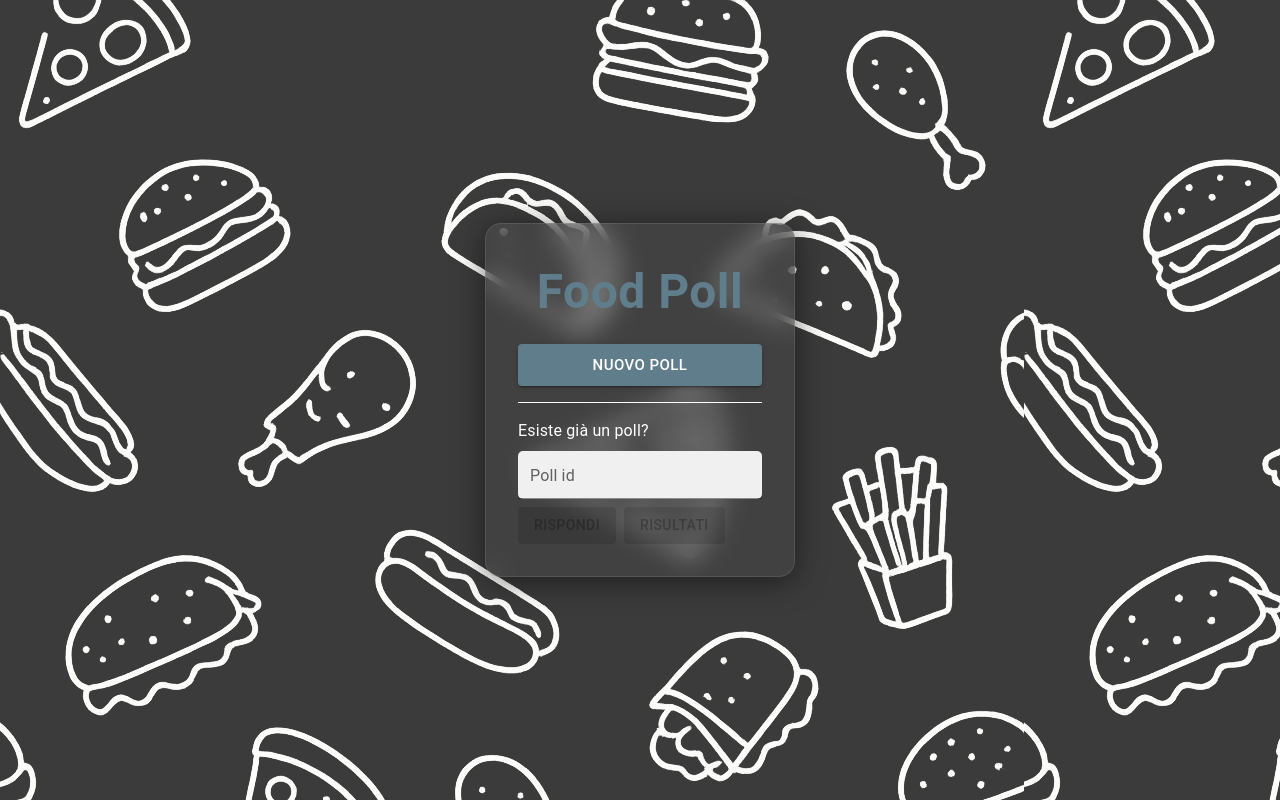
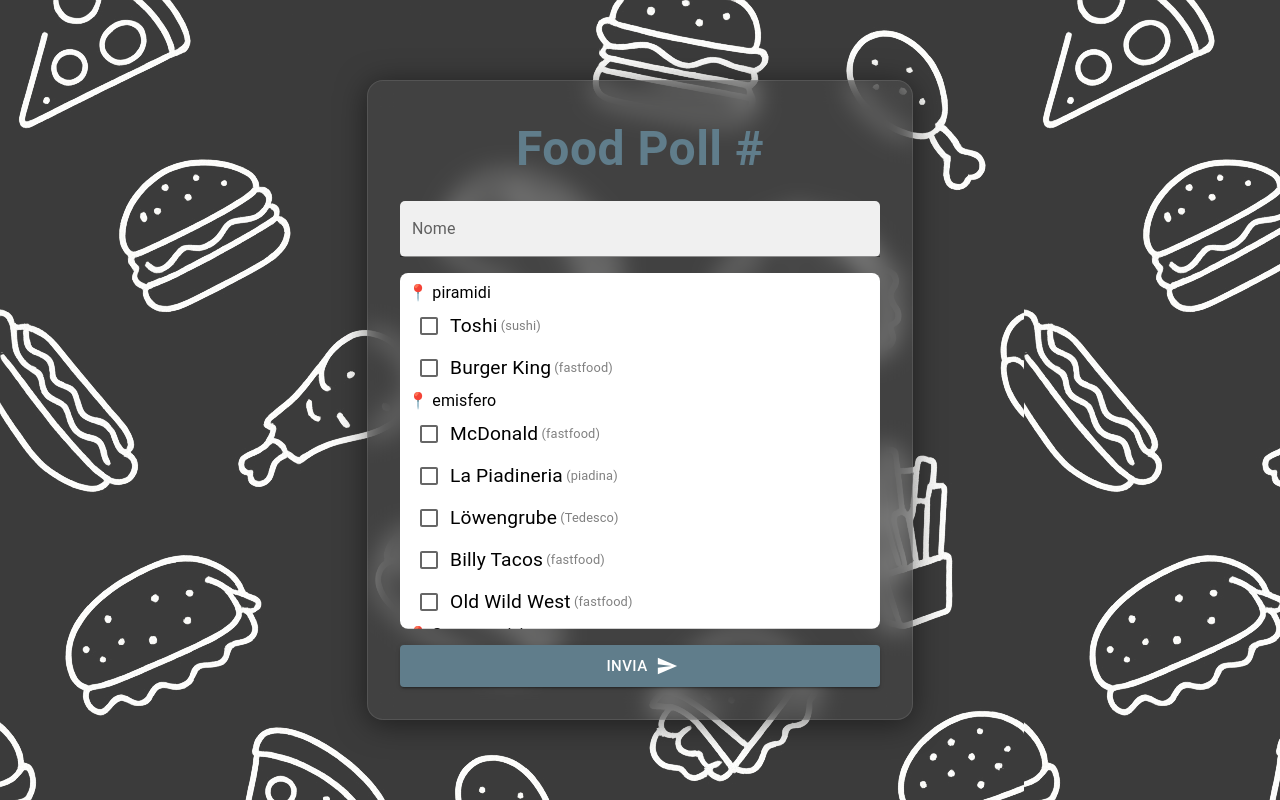
Before and after one commit to lisaparma/FoodPoll, a React (Create React App) app: page /#/poll in a window 1280 px wide. Before the commit this address led to /. Built offline with nearby package versions, Linux system fonts and the light colour scheme.

Commit message:
fix: add hash router for gitub pages

```diff
--- a/package.json
+++ b/package.json
@@ -14,6 +14,7 @@
     "react": "^18.3.1",
     "react-dom": "^18.3.1",
     "react-redux": "^9.1.2",
+    "react-router-dom": "^7.5.0",
     "react-scripts": "5.0.1",
     "styled-components": "^6.1.12",
     "typescript": "^4.9.5"
--- a/src/App.tsx
+++ b/src/App.tsx
@@ -1,21 +1,13 @@
-import React, { useMemo } from 'react';
+import React from 'react';
 import styled from "styled-components";
 import PollCard from "./components/pollCard/PollCard";
 import MainButtons from "./components/mainCard/MainButtons";
 import backgroundImg from "./assets/food.png";
-import { createTheme, ThemeProvider, Typography } from "@mui/material";
+import { createTheme, ThemeProvider } from "@mui/material";
 import { grey, blueGrey,  } from '@mui/material/colors';
+import { HashRouter, Route, Routes } from "react-router-dom";
 
 function App() {
-    const pollId = new URLSearchParams(window.location.search).get('id');
-    const result = new URLSearchParams(window.location.search).get('result');
-
-    const CardContent = useMemo(() => {
-        if (pollId && result) return (<div>Poll result</div>);
-        if (pollId) return (<PollCard id={pollId} />);
-        return <MainButtons />;
-    }, [pollId, result]);
-
     const theme = createTheme({
         palette: {
             primary: blueGrey,
@@ -25,14 +17,14 @@
 
     return (
         <ThemeProvider theme={theme}>
-            <Page>
-                <Card>
-                    <Typography color="primary" fontSize="3rem" fontWeight="bold" textAlign="center">
-                        Food Poll {pollId && `#${pollId}`}
-                    </Typography>
-                    {CardContent}
-                </Card>
-            </Page>
+            <HashRouter>
+                <Page>
+                    <Routes>
+                        <Route path="/" element={<MainButtons />} />
+                        <Route path="/poll" element={<PollCard />} />
+                    </Routes>
+                </Page>
+            </HashRouter>
         </ThemeProvider>
     );
 }
@@ -47,7 +39,8 @@
     width: 100%;
     overflow: hidden;
 `;
-const Card = styled.div`
+
+export const Card = styled.div`
     display: flex;
     flex-direction: column;
     max-height: 80%;
--- a/src/components/mainCard/MainButtons.tsx
+++ b/src/components/mainCard/MainButtons.tsx
@@ -1,18 +1,26 @@
 import React, { useState } from 'react';
 import styled from "styled-components";
 import { Button, TextField, Typography } from "@mui/material";
+import { Card } from "../../App";
+import { useNavigate } from "react-router-dom";
 
 function MainButtons() {
+
+    const navigate = useNavigate();
+
     const [pollId, setPollId] = useState("");
 
-    const newPoll = () => window.location.href = '/?id=123'
+    const newPoll = () => navigate('/poll?id=123');
 
-    const answerPoll = () => window.location.href = `/?id=${pollId}`
+    const answerPoll = () => navigate(`/poll?id=${pollId}`);
 
-    const resultsPoll = () => window.location.href = `/?id=${pollId}&result=true`
+    const resultsPoll = () =>navigate(`/result?id=${pollId}`);
 
     return (
-        <>
+        <Card>
+            <Typography color="primary" fontSize="3rem" fontWeight="bold" textAlign="center">
+                Food Poll
+            </Typography>
             <Button onClick={newPoll} variant="contained" size="large">Nuovo Poll</Button>
             <Box>
                 <Typography color="white">Esiste già un poll?</Typography>
@@ -44,7 +52,7 @@
                     </Button>
                 </div>
             </Box>
-        </>
+        </Card>
     );
 }
 
--- a/src/components/pollCard/PollCard.tsx
+++ b/src/components/pollCard/PollCard.tsx
@@ -5,8 +5,13 @@
 import PlaceSection from "./PlaceSection";
 import { Typography, TextField, Button } from "@mui/material";
 import { Send } from '@mui/icons-material';
+import { Card } from "../../App";
+import { useSearchParams } from "react-router-dom";
 
-function PollCard({ id }: { id: string }) {
+function PollCard() {
+    const [params] = useSearchParams();
+    const id = params.get('id');
+
     const [name, setName] = React.useState("");
 
     const groupedPlaces = groupBy(places, (place: Place) =>
@@ -23,7 +28,10 @@
     ))
 
     return (
-        <>
+        <Card>
+            <Typography color="primary" fontSize="3rem" fontWeight="bold" textAlign="center">
+                Food Poll #{id}
+            </Typography>
             <TextField
                 value={name}
                 onChange={e => setName(e.target.value)}
@@ -31,9 +39,9 @@
                 label="Nome"
                 style={{ backgroundColor: "white", borderRadius: "5px"}}
             />
-            <Card>
+            <CardLoc>
                 {Locations}
-            </Card>
+            </CardLoc>
             <Button
                 variant="contained"
                 color="primary"
@@ -43,11 +51,11 @@
             >
                 Invia
             </Button>
-        </>
+        </Card>
     );
 }
 
-const Card = styled.div`
+const CardLoc = styled.div`
     display: flex;
     flex: 1;
     overflow-y: auto;
```
